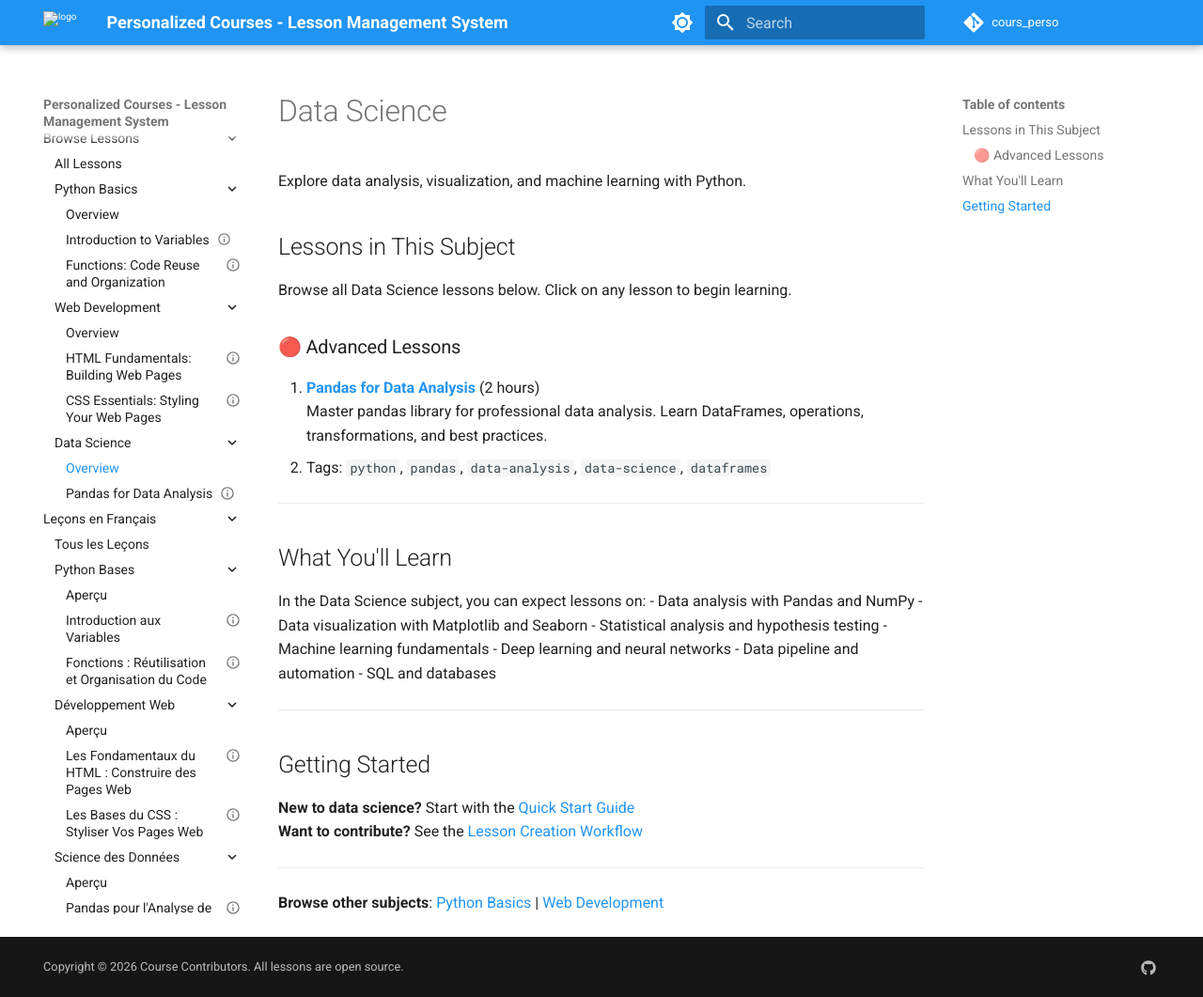
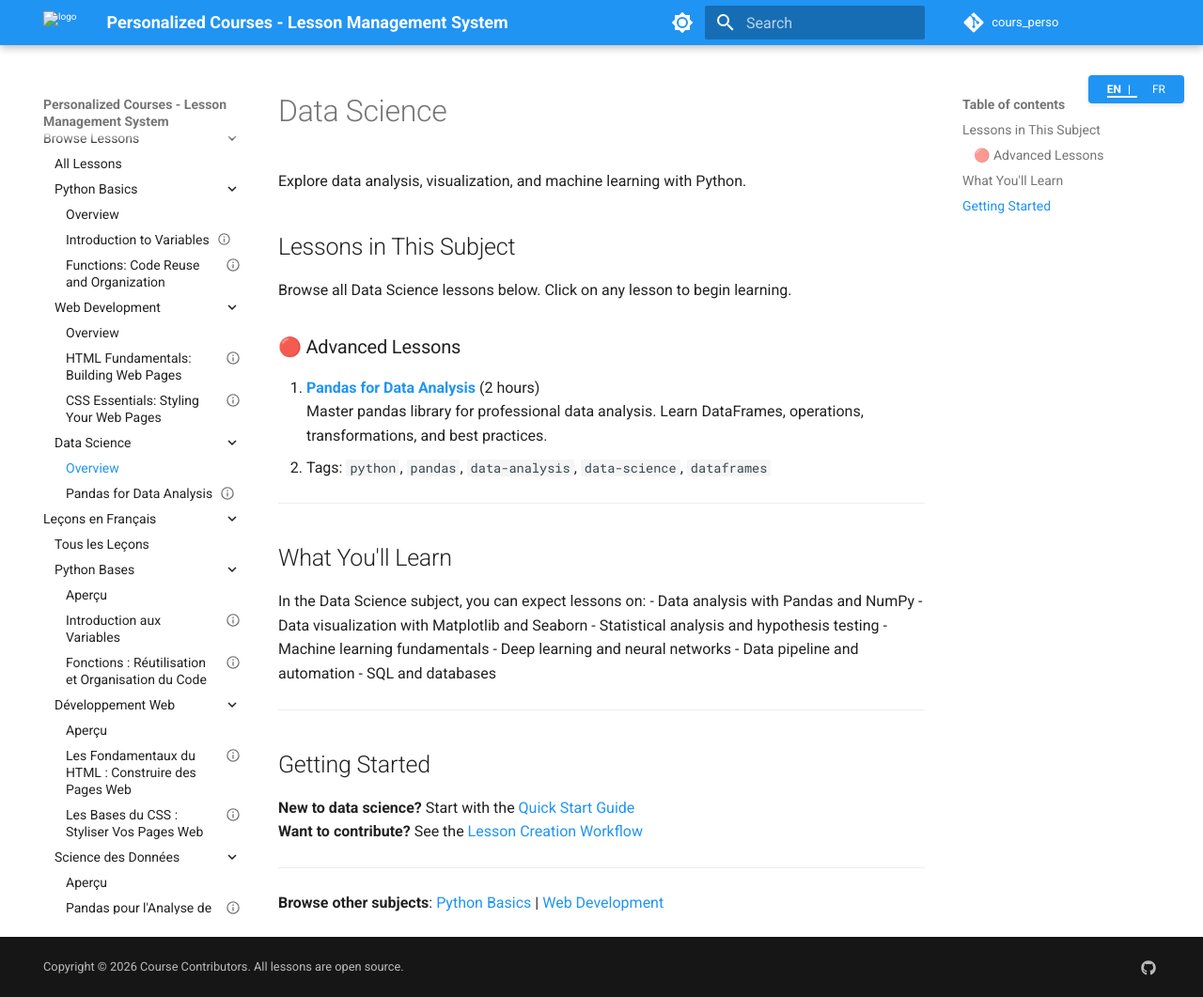
Before and after one commit to nbourre/cours_perso, an MkDocs documentation site: the page built from docs/lessons/data-science/index.md, in a window 1280 px wide and 1061 px high. Shown: the whole window at 94% size. Built offline with MkDocs 1.6.1 and Material for MkDocs 9.7.7, drawn with Linux system fonts in a browser that asks for light colours; comment, search, counter and statistics services are not loaded.

Commit message:
Phase 6 T055: Create Language Toggle/Selector - Add Custom Theme Override

```diff
--- /dev/null
+++ b/docs/overrides/main.html
@@ -0,0 +1,73 @@
+{% extends "base.html" %}
+
+{% block header %}
+  {{ super() }}
+  <style>
+    .language-switcher {
+      position: fixed;
+      top: 80px;
+      right: 20px;
+      z-index: 100;
+      background: var(--md-primary-fg-color);
+      color: white;
+      border-radius: 4px;
+      padding: 8px 12px;
+      font-size: 12px;
+      font-weight: 500;
+      box-shadow: 0 2px 4px rgba(0,0,0,0.1);
+    }
+
+    .language-switcher a {
+      color: white;
+      text-decoration: none;
+      margin: 0 8px;
+      transition: opacity 0.2s ease;
+    }
+
+    .language-switcher a:hover {
+      opacity: 0.8;
+    }
+
+    .language-switcher a.active {
+      font-weight: bold;
+      border-bottom: 2px solid white;
+    }
+
+    .language-switcher a:first-child::after {
+      content: " | ";
+      margin: 0 4px;
+    }
+
+    @media (max-width: 768px) {
+      .language-switcher {
+        top: auto;
+        bottom: 20px;
+        right: 20px;
+        padding: 6px 10px;
+        font-size: 11px;
+      }
+    }
+  </style>
+
+  <div class="language-switcher">
+    <a href="/index.html" class="lang-en" id="lang-en">EN</a>
+    <a href="/index-fr.html" class="lang-fr" id="lang-fr">FR</a>
+  </div>
+
+  <script>
+    // Simple language switcher logic
+    document.addEventListener('DOMContentLoaded', function() {
+      const path = window.location.pathname;
+      const isFrench = path.includes('-fr') || path.includes('/fr/');
+
+      const enLink = document.getElementById('lang-en');
+      const frLink = document.getElementById('lang-fr');
+
+      if (isFrench) {
+        if (frLink) frLink.classList.add('active');
+      } else {
+        if (enLink) enLink.classList.add('active');
+      }
+    });
+  </script>
+{% endblock %}
--- a/mkdocs.yml
+++ b/mkdocs.yml
@@ -6,6 +6,7 @@ site_url: https://github.com/your-username/cours_perso
 theme:
   name: material
   language: en
+  custom_dir: docs/overrides
   logo: https://raw.githubusercontent.com/squidfunk/mkdocs-material/master/docs/assets/images/favicon.png
   favicon: https://raw.githubusercontent.com/squidfunk/mkdocs-material/master/docs/assets/images/favicon.png
   palette:
```
